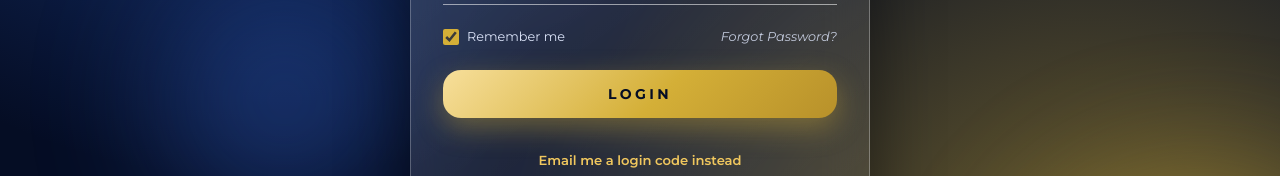
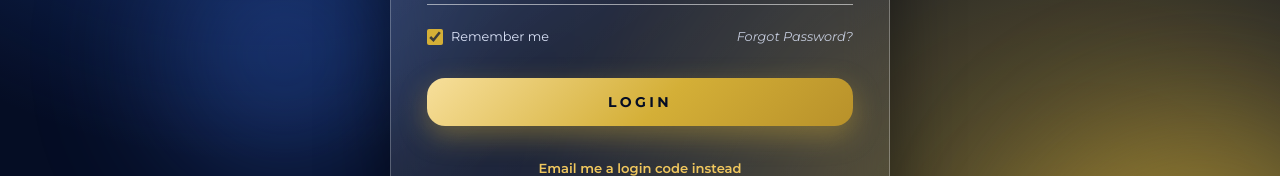
Before and after one commit to Eliazar-dev/rk-ministry--Frontend, a React (Vite) app: page /auth in a window 1280 px wide. Shown: the part 518-694 px from the top of the page. Built offline with nearby package versions, Linux system fonts and the light colour scheme; no server answers.

Commit message:
Fix registration page layout: increase container width, padding, and spacing for better content display

```diff
--- a/src/pages/Auth.jsx
+++ b/src/pages/Auth.jsx
@@ -173,7 +173,7 @@ export default function Auth() {
                 <input type={pwType} required placeholder="Password" autoComplete="new-password" value={sf.password} onChange={(e) => setSf({ ...sf, password: e.target.value })} />
                 <button type="button" className="eye" onClick={() => setShow(!show)} aria-label="Toggle password"><Eye_ size={18} /></button>
               </div>
-              <button className="g-btn" style={{ marginTop: 6 }} disabled={busy}>{busy && flip ? 'SENDING CODE…' : 'SIGN UP'}</button>
+              <button className="g-btn" disabled={busy}>{busy && flip ? 'SENDING CODE…' : 'SIGN UP'}</button>
               {googleBlock}
               <div className="switch">Already a member?<button type="button" onClick={toggle}>Login</button></div>
             </form>
--- a/src/styles.css
+++ b/src/styles.css
@@ -280,14 +280,14 @@ button.card { text-align: left; width: 100%; }
 .blob.b2 { width: 380px; height: 380px; background: #d4af37; bottom: -120px; right: -100px; animation-delay: -6s; opacity: .4; }
 .blob.b3 { width: 240px; height: 240px; background: #3a6fe0; bottom: 20%; left: 10%; animation-delay: -3s; opacity: .35; }
 @keyframes float { 0%, 100% { transform: translate(0, 0); } 50% { transform: translate(40px, -30px); } }
-.auth-wrap { position: relative; z-index: 2; width: 100%; max-width: 460px; perspective: 1400px; }
+.auth-wrap { position: relative; z-index: 2; width: 100%; max-width: 500px; perspective: 1400px; }
 .auth-brand { text-align: center; margin-bottom: 24px; display: grid; justify-items: center; gap: 10px; }
 .auth-brand .logo-badge { width: 74px; height: 74px; border-radius: 22px; flex-shrink: 0; }
 .auth-brand h1 { font-family: var(--font-display); color: #fff; font-size: 1.5rem; line-height: 1.2; word-break: break-word; margin: 0; }
 .auth-brand p { color: var(--gold-300); font-size: .8rem; letter-spacing: .18em; text-transform: uppercase; margin: 0; }
 .flipper { position: relative; transition: transform .6s cubic-bezier(.3, 1, .4, 1); transform-style: preserve-3d; width: 100%; }
 .flipper.flip { transform: rotateY(180deg); }
-.face { backface-visibility: hidden; -webkit-backface-visibility: hidden; border-radius: 30px; padding: 40px 32px; background: linear-gradient(145deg, rgba(255, 255, 255, .17), rgba(255, 255, 255, .05)); border: 1px solid rgba(255, 255, 255, .28); backdrop-filter: blur(24px); -webkit-backdrop-filter: blur(24px); box-shadow: 0 30px 70px rgba(0, 0, 0, .45), inset 0 1px 0 rgba(255, 255, 255, .35); color: #fff; width: 100%; overflow: hidden; box-sizing: border-box; min-width: 0; }
+.face { backface-visibility: hidden; -webkit-backface-visibility: hidden; border-radius: 30px; padding: 40px 36px; background: linear-gradient(145deg, rgba(255, 255, 255, .17), rgba(255, 255, 255, .05)); border: 1px solid rgba(255, 255, 255, .28); backdrop-filter: blur(24px); -webkit-backdrop-filter: blur(24px); box-shadow: 0 30px 70px rgba(0, 0, 0, .45), inset 0 1px 0 rgba(255, 255, 255, .35); color: #fff; width: 100%; overflow: hidden; box-sizing: border-box; min-width: 0; }
 /* Both faces share one grid cell so the card is always as tall as the taller face */
 .flipper { display: grid; }
 .face { grid-area: 1 / 1; min-width: 0; }
@@ -297,8 +297,8 @@ button.card { text-align: left; width: 100%; }
 .auth-back { display: inline-block; margin-bottom: 12px; color: #dbe3f8; font-size: .85rem; }
 .auth-back:hover { color: var(--gold-400); }
 
-.face h2 { text-align: center; margin-bottom: 6px; font-size: 1.35rem; letter-spacing: .06em; word-break: break-word; }
-.face .sub { text-align: center; color: #cdd8f5; font-size: .88rem; margin-bottom: 24px; line-height: 1.4; word-break: break-word; }
+.face h2 { text-align: center; margin-bottom: 8px; font-size: 1.4rem; letter-spacing: .06em; word-break: break-word; }
+.face .sub { text-align: center; color: #cdd8f5; font-size: .9rem; margin-bottom: 26px; line-height: 1.4; word-break: break-word; }
 
 .g-field { position: relative; display: flex; align-items: center; gap: 12px; border-bottom: 1.5px solid rgba(255, 255, 255, .55); margin-bottom: 20px; padding: 10px 4px; transition: border-color .25s; box-sizing: border-box; width: 100%; }
 .g-field:focus-within { border-color: var(--gold-400); }
@@ -312,7 +312,7 @@ button.card { text-align: left; width: 100%; }
 .g-row input { accent-color: var(--gold-500); width: 16px; height: 16px; flex-shrink: 0; }
 .g-row a { font-style: italic; opacity: .85; white-space: nowrap; }
 
-.g-btn { width: 100%; padding: 14px; border-radius: 18px; font-weight: 700; letter-spacing: .24em; font-size: .88rem; color: var(--navy-950); background: var(--grad-gold); box-shadow: 0 10px 28px rgba(212, 175, 55, .4); transition: transform .2s, box-shadow .2s; margin-bottom: 12px; cursor: pointer; box-sizing: border-box; }
+.g-btn { width: 100%; padding: 14px; border-radius: 18px; font-weight: 700; letter-spacing: .24em; font-size: .88rem; color: var(--navy-950); background: var(--grad-gold); box-shadow: 0 10px 28px rgba(212, 175, 55, .4); transition: transform .2s, box-shadow .2s; margin-top: 8px; margin-bottom: 12px; cursor: pointer; box-sizing: border-box; }
 .g-btn:hover { transform: translateY(-2px); box-shadow: 0 14px 34px rgba(212, 175, 55, .6); }
 .g-btn:disabled { opacity: .65; cursor: not-allowed; }
 
```
